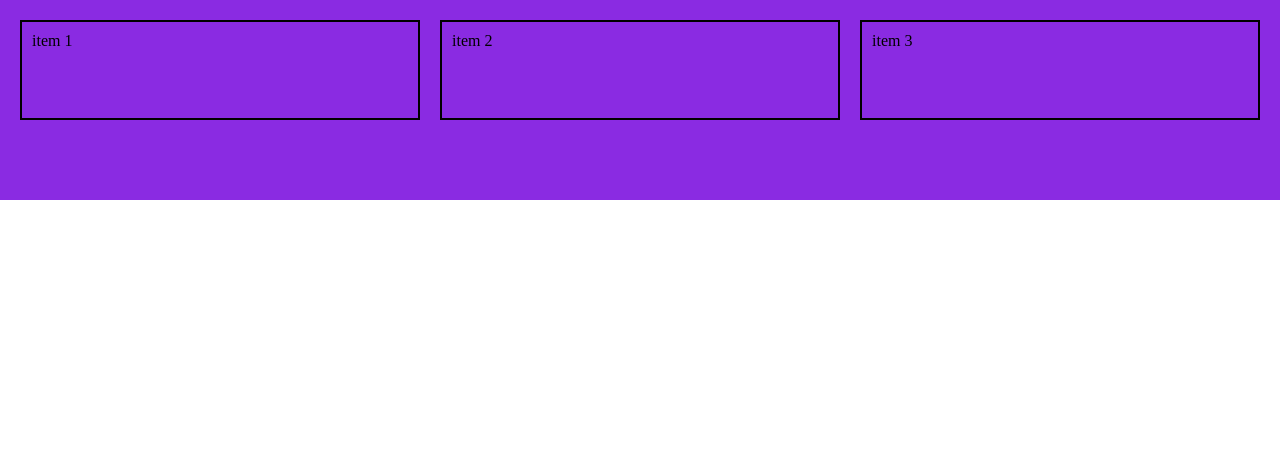
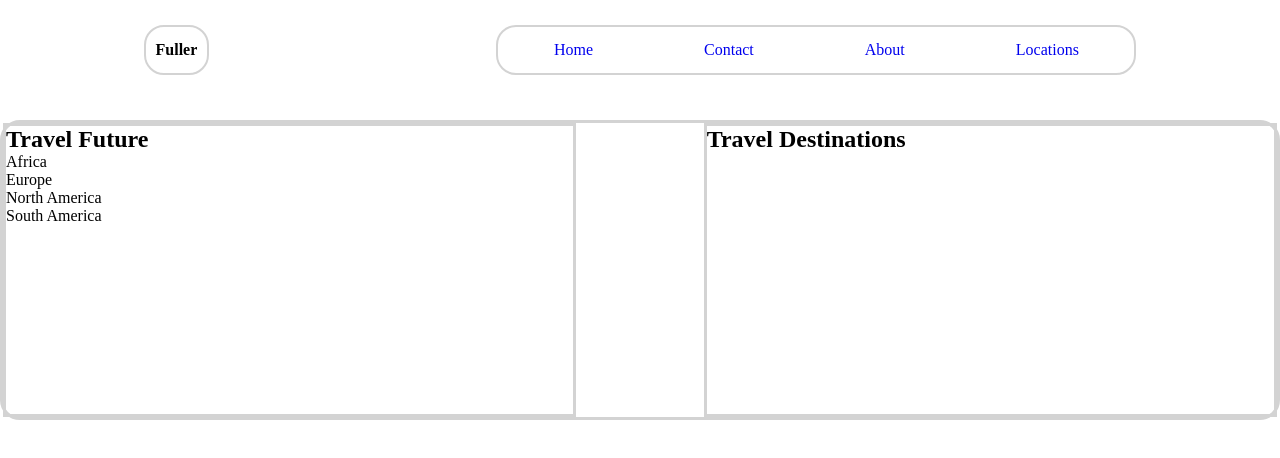
Before and after one commit to jjacque1/testing, a plain HTML site: page index.html in a window 1280 px wide. Drawn offline with Linux system fonts and the light colour scheme.

Commit message:
6/24 6:55AM

```diff
--- a/index.css
+++ b/index.css
@@ -1,23 +1,71 @@
-*{
+* {
   margin: 0;
   padding: 0;
   box-sizing: border-box;
 }
 
-.continer{
-    box-sizing: border-box;
-    padding: 10px;
-    width: 100%;
-    height: 200px;
-    background-color: blueviolet;
+.head {
   display: flex;
+  justify-content: space-around;
+  align-items: center;
+  background-color: white;
+  border-radius: 20px;
+  height: 100px;
 }
 
-.item{
-    margin: 10px;
+.logo {
+  display: flex;
+  justify-content: center;
+  align-items: center;
   padding: 10px;
-    box-sizing: border-box;
-    border: 2px solid black;
+  border: 2px solid lightgrey;
+  background-color: white;
+  color: blck;
+  height: 50px;
+  height: 50px;
+  border-radius: 20px;
+}
+
+a:hover {
+  color: red;
+}
+
+a:active {
+  color: yellowgreen;
+}
+
+.navbar a {
+  text-decoration: none;
+}
+
+.navbar {
+  border: 2px solid lightgrey;
+  background-color: white;
+  color: white;
+  height: 50px;
   width: 50%;
-    height: 100px;
+  height: 50px;
+  display: flex;
+  justify-content: space-around;
+  align-items: center;
+  border-radius: 20px;
 }
+
+.space {
+  height: 20px;
+  width: 100;
+}
+
+.info {
+  display: flex;
+  justify-content: space-between;
+  height: 300px;
+  width: 100%;
+  border: 3px solid lightgray;
+  border-radius: 20px;
+}
+
+.about-us {
+  border: 3px solid lightgray;
+  width: 45%;
+}
--- a/index.html
+++ b/index.html
@@ -6,13 +6,34 @@
     <meta name="viewport" content="width=device-width, initial-scale=1.0" />
     <title>More-Flex-Box-Practice</title>
     <link rel="stylesheet" href="index.css" />
-    <link rel="stylesheet" href="login.html" />
   </head>
   <body>
-    <div class="continer">
-      <div class="item">item 1</div>
-      <div class="item">item 2</div>
-      <div class="item">item 3</div>
+    <div class="head">
+      <div class="logo">
+        <h4>Fuller</h4>
+      </div>
+      <div class="navbar">
+        <div class="nav"><a href="#">Home</a></div>
+        <div class="nav"><a href="#">Contact</a></div>
+        <div class="nav"><a href="#">About</a></div>
+        <div class="nav"><a href="#">Locations</a></div>
+      </div>
     </div>
+    <div class="space"></div>
+    <section class="info">
+      <div class="about-us">
+        <h1>Travel Future</h1>
+        <ul class="un-list">
+          <li>Africa</li>
+          <li>Europe</li>
+          <li>North America</li>
+          <li>South America</li>
+        </ul>
+      </div>
+      <div class="about-us">
+        <h2>Travel Destinations</h2>
+        <img src="" alt="" />
+      </div>
+    </section>
   </body>
 </html>
```
Lines whose indentation alone changed are shown as unchanged.
